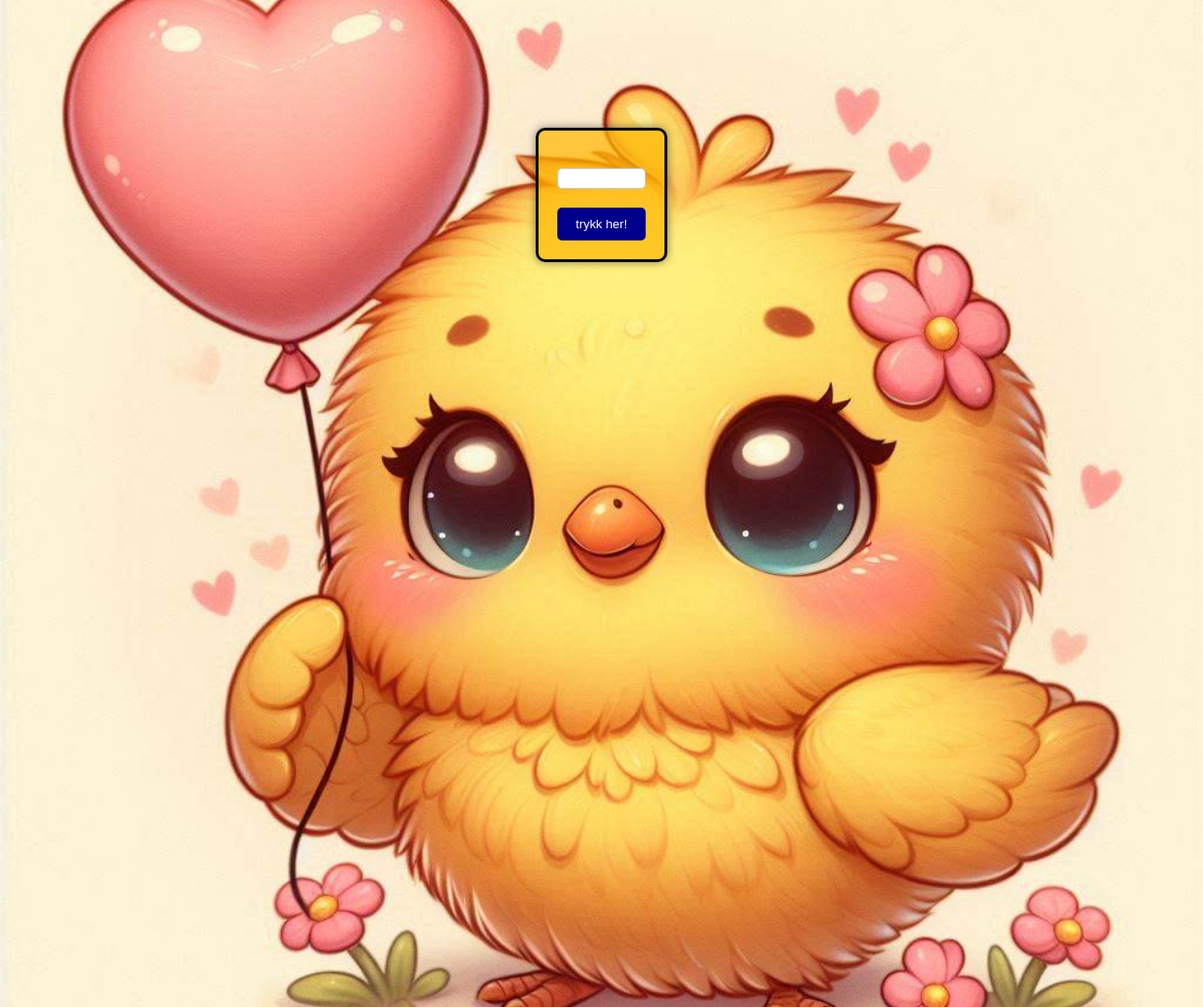
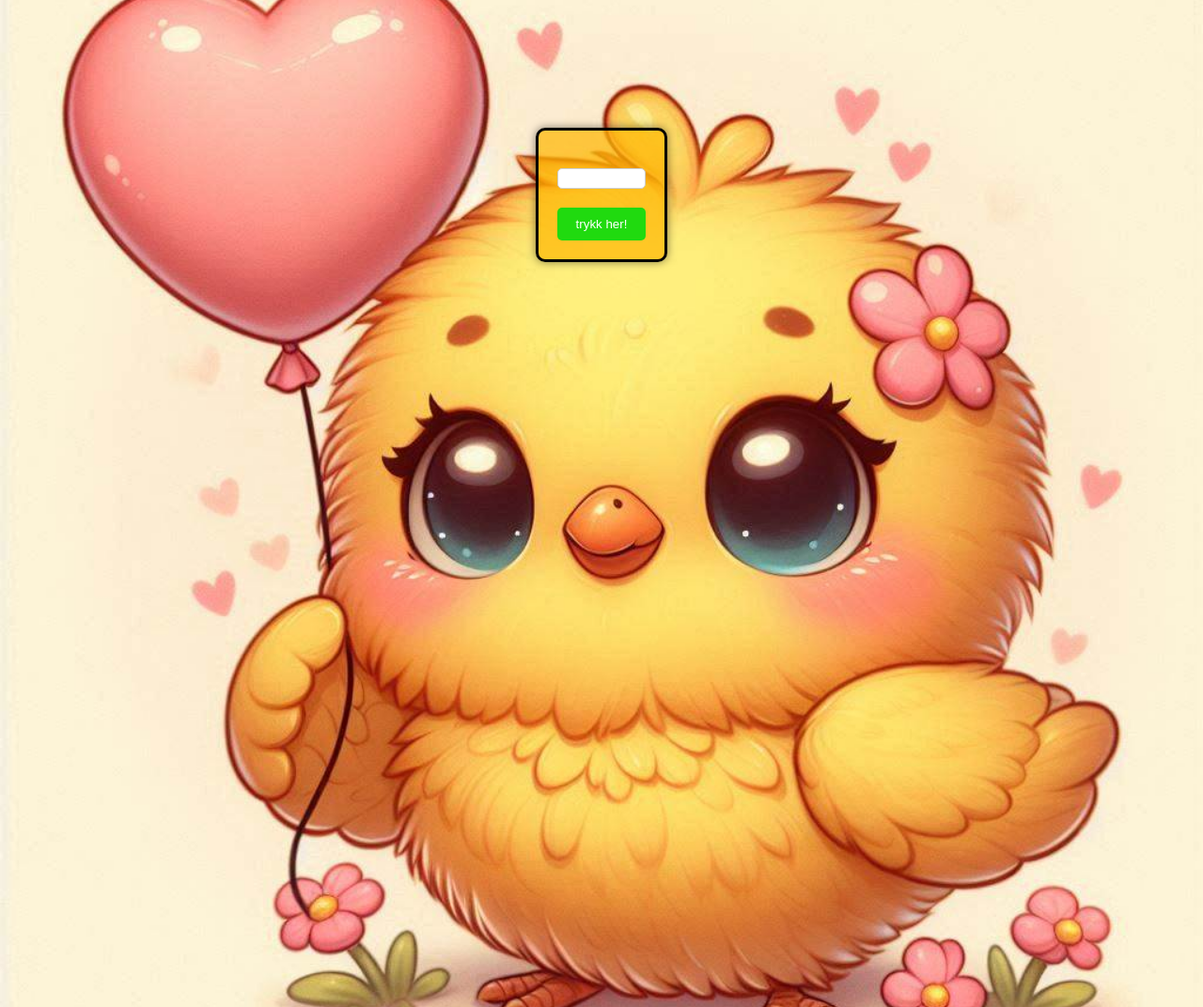
Before and after one commit to lavendelh/kawaiikylling, a plain HTML site: page index.html in a window 1280 px wide. Shown: the whole page at 94% size. Drawn offline with Linux system fonts and the light colour scheme.

Commit message:
Update index.html

```diff
--- a/index.html
+++ b/index.html
@@ -34,14 +34,14 @@
         }
         .button {
             padding: 10px 20px;
-            background-color: darkblue;
+            background-color: rgb(32, 218, 15);
             color: #fff;
             border: none;
             border-radius: 5px;
             cursor: pointer;
         }
         .button:hover {
-            background-color: blue;
+            background-color: rgb(255, 0, 157);
         }
     </style>
 </head>
```
